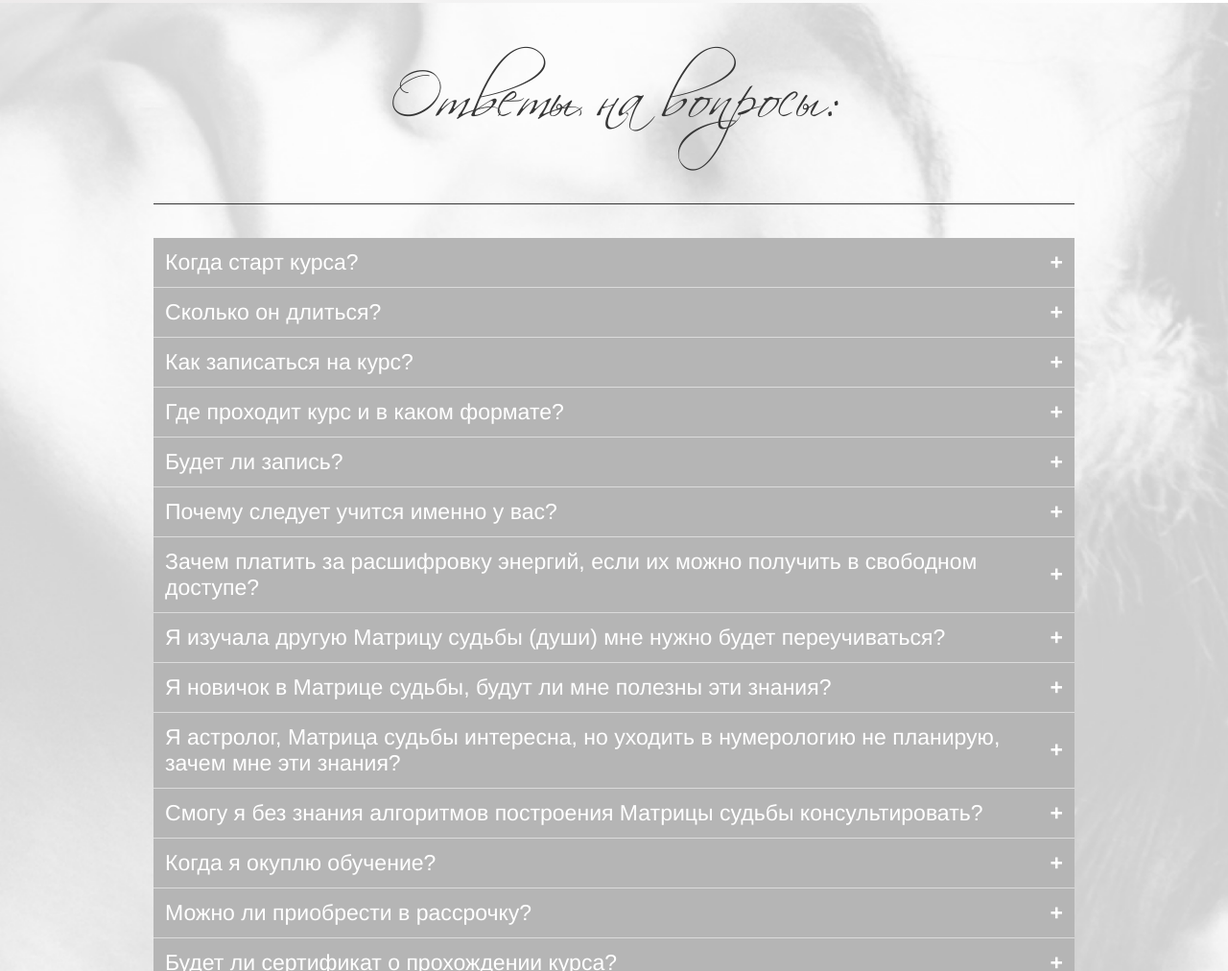
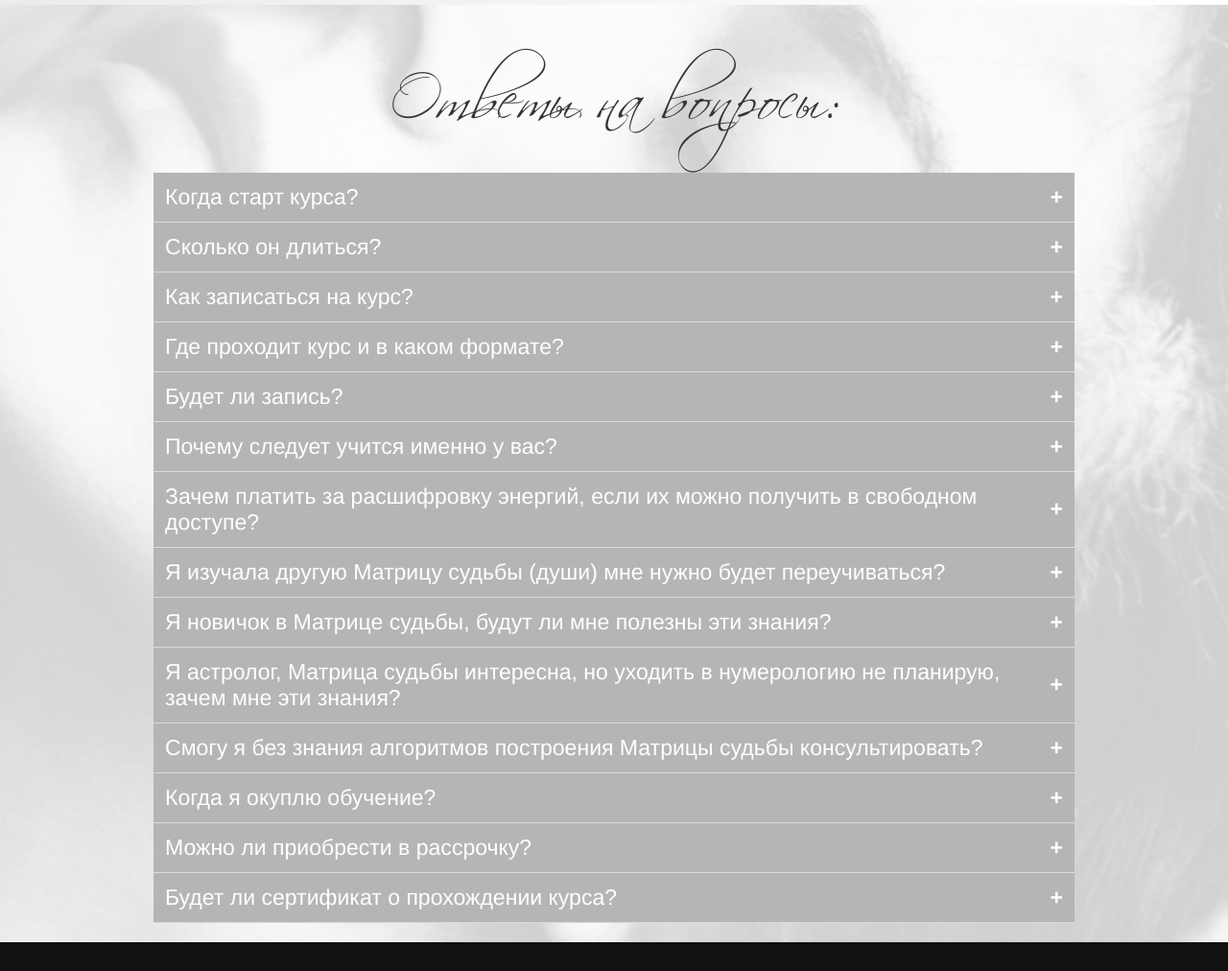
Before and after one commit to kobancheg/let-tobe-happy-site, a plain HTML site: page index.html in a window 1280 px wide. Shown: the part 3621-4633 px from the top of the page at 96% size. Drawn offline with nearby package versions, Linux system fonts and the light colour scheme; a web font is replaced by a local one.

Commit message:
fix height hr-div

```diff
--- a/css/style.css
+++ b/css/style.css
@@ -147,7 +147,7 @@ body {
 }
 
 .hr {
-  height: 1px;
+  height: 2px;
   margin: 1.5rem 0;
 }
 
--- a/index.html
+++ b/index.html
@@ -205,7 +205,6 @@
     <section id="question" class="fullscreen fullscreen_bg">
       <div class="fullscreen__body has-text-dark">
         <h1 class="h2__title has-text-centered">Ответы на вопросы:</h1>
-        <div class="hr has-background-dark"></div>
         <button class="collapsible">Когда старт курса?</button>
         <div class="collapsible__content">
           <p>09 ноября</p>
```
